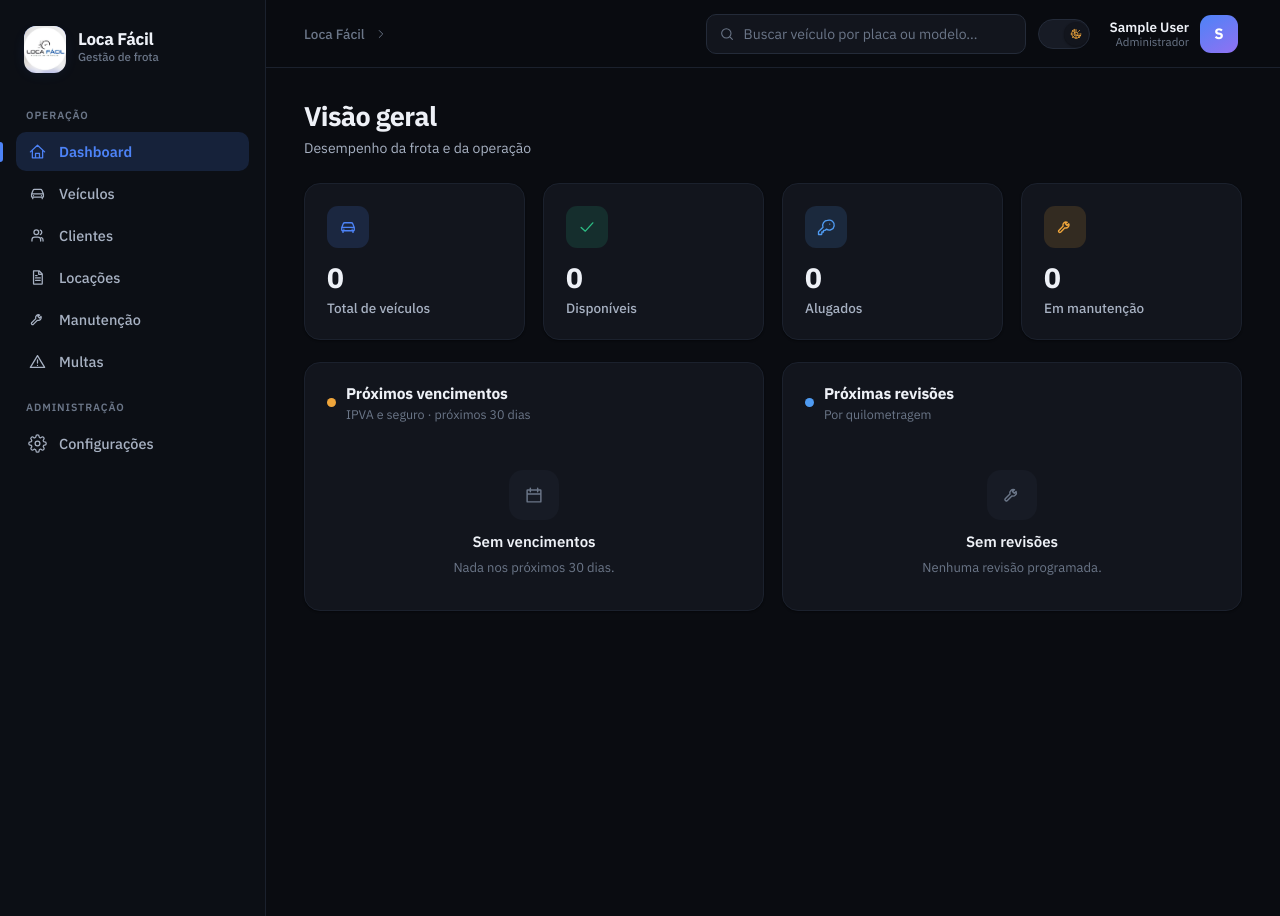
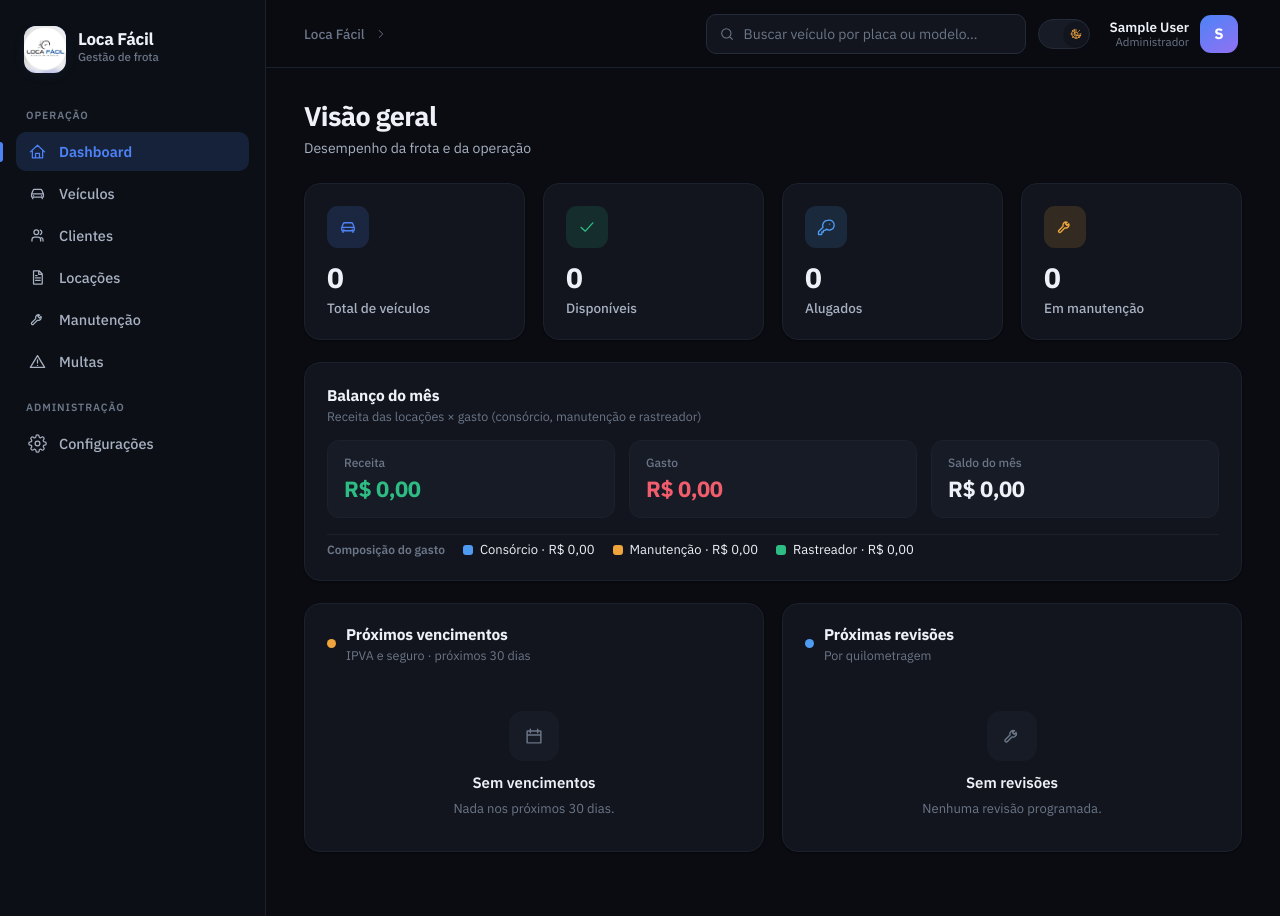
Before and after one commit to Maldinni/Locadora-app, a Django app: page / in a window 1280 px wide. Run offline with Django 5.2, Linux system fonts and the light colour scheme; the visitor is signed in with stand-in values (Sample User, id 1); data that the repository does not hold is empty; some libraries are stand-ins or nearby versions.

Commit message:
[FEATURE] Dashboard: balanco simples do mes (receita x gasto)
Adiciona um card de balanco do mes corrente, visivel apenas para Admin:
receita das locacoes x gasto (consorcio/prestacao, manutencao e
rastreador), com o saldo e a composicao do gasto.

Usa apenas dados ja registrados no sistema; sem graficos/Chart.js para
manter a versao enxuta do VPS pequeno.

```diff
--- a/locadora/views.py
+++ b/locadora/views.py
@@ -1,10 +1,14 @@
 """View do dashboard (página inicial)."""
 from datetime import timedelta
+from decimal import Decimal
 
 from django.contrib.auth.mixins import LoginRequiredMixin
 from django.utils import timezone
 from django.views.generic import TemplateView
 
+from apps.accounts.mixins import is_admin
+from apps.locacoes.models import Locacao
+from apps.manutencao.models import Manutencao
 from apps.veiculos.models import Veiculo
 
 
@@ -63,4 +67,49 @@ class DashboardView(LoginRequiredMixin, TemplateView):
         revisoes.sort(key=lambda x: x["km_restante"])
         ctx["revisoes"] = revisoes[:3]
 
+        # ---- Balanço mensal (somente admin) ----
+        # Receita × Gasto do mês corrente. O gasto é composto pelos custos que o
+        # sistema já registra: consórcio/prestação (parcela mensal dos veículos
+        # ainda em pagamento), manutenção (custos do mês) e rastreador (mensal).
+        if is_admin(self.request.user):
+            inicio_mes = hoje.replace(day=1)
+
+            # Custos recorrentes mensais (fixos): consórcio + rastreador.
+            ativos = veiculos.exclude(status=Veiculo.Status.VENDIDO)
+            consorcio_mes = sum(
+                (v.valor_parcela for v in ativos
+                 if v.valor_parcela and (v.parcelas_faltantes is None or v.parcelas_faltantes > 0)),
+                Decimal("0.00"),
+            )
+            rastreador_mes = sum(
+                (v.valor_rastreador for v in ativos if v.tem_rastreador and v.valor_rastreador),
+                Decimal("0.00"),
+            )
+
+            # Manutenção do mês corrente (variável).
+            manutencao_mes = sum(
+                (m.custo for m in Manutencao.objects.filter(
+                    data__gte=inicio_mes, data__lte=hoje
+                )),
+                Decimal("0.00"),
+            )
+
+            # Receita do mês: contratos com retirada no mês.
+            receita_mes = sum(
+                (loc.valor_total for loc in Locacao.objects.filter(
+                    data_retirada__date__gte=inicio_mes, data_retirada__date__lte=hoje
+                )),
+                Decimal("0.00"),
+            )
+
+            gasto_mes = consorcio_mes + rastreador_mes + manutencao_mes
+            ctx["balanco"] = {
+                "receita": receita_mes,
+                "gasto": gasto_mes,
+                "saldo": receita_mes - gasto_mes,
+                "consorcio": consorcio_mes,
+                "manutencao": manutencao_mes,
+                "rastreador": rastreador_mes,
+            }
+
         return ctx
--- a/static/css/custom.css
+++ b/static/css/custom.css
@@ -372,6 +372,16 @@ select.form-control {
 .rev__hero-label { font-size: 11.5px; color: var(--text-subtle); font-weight: 500; }
 .rev__hero-value { font-size: 21px; font-weight: 700; letter-spacing: -.02em; color: var(--text); }
 
+/* balanço do mês (card simples) */
+.bal-grid { display: grid; grid-template-columns: repeat(3, 1fr); gap: 14px; margin: 16px 0; }
+@media (max-width: 640px) { .bal-grid { grid-template-columns: 1fr; } }
+.bal-box { display: flex; flex-direction: column; gap: 4px; padding: 14px 16px; border: 1px solid var(--border-soft); border-radius: 12px; background: var(--surface-2, transparent); }
+.bal-box__label { font-size: 12px; color: var(--text-subtle); font-weight: 500; }
+.bal-box__val { font-size: 22px; font-weight: 700; letter-spacing: -.02em; }
+.bal-comp { display: flex; flex-wrap: wrap; align-items: center; gap: 8px 18px; padding-top: 6px; border-top: 1px solid var(--border-soft); }
+.bal-comp__title { font-size: 12px; color: var(--text-subtle); font-weight: 600; }
+.bal-comp__item { display: inline-flex; align-items: center; gap: 7px; font-size: 13px; color: var(--text); }
+
 /* ---------- Badges / tags / plate ---------- */
 .badge { display: inline-flex; align-items: center; gap: 6px; font-size: 12.5px; font-weight: 600; padding: 4px 10px; border-radius: 99px; line-height: 1.1; white-space: nowrap; }
 .badge--sm { font-size: 11.5px; padding: 3px 8px; }
--- a/templates/dashboard.html
+++ b/templates/dashboard.html
@@ -19,6 +19,40 @@
     {% include "partials/stat_card.html" with label="Alugados" valor=alugados tone="info" icon="key" %}
     {% include "partials/stat_card.html" with label="Em manutenção" valor=em_manutencao tone="warning" icon="wrench" %}
   </div>
+
+  {% if usuario_is_admin %}
+  <!-- Balanço do mês: Receita × Gasto -->
+  <div class="card card--pad">
+    <div class="sec-head">
+      <div class="sec-head__l">
+        <div>
+          <h3 class="sec-title">Balanço do mês</h3>
+          <p class="sec-sub">Receita das locações × gasto (consórcio, manutenção e rastreador)</p>
+        </div>
+      </div>
+    </div>
+    <div class="bal-grid">
+      <div class="bal-box">
+        <span class="bal-box__label">Receita</span>
+        <span class="bal-box__val" style="color: var(--success);">{{ balanco.receita|brl }}</span>
+      </div>
+      <div class="bal-box">
+        <span class="bal-box__label">Gasto</span>
+        <span class="bal-box__val" style="color: var(--danger);">{{ balanco.gasto|brl }}</span>
+      </div>
+      <div class="bal-box">
+        <span class="bal-box__label">Saldo do mês</span>
+        <span class="bal-box__val" style="color: {% if balanco.saldo < 0 %}var(--danger){% else %}var(--text){% endif %};">{{ balanco.saldo|brl }}</span>
+      </div>
+    </div>
+    <div class="bal-comp">
+      <span class="bal-comp__title">Composição do gasto</span>
+      <span class="bal-comp__item"><span class="legend__dot" style="background: var(--info);"></span>Consórcio · {{ balanco.consorcio|brl }}</span>
+      <span class="bal-comp__item"><span class="legend__dot" style="background: var(--warning);"></span>Manutenção · {{ balanco.manutencao|brl }}</span>
+      <span class="bal-comp__item"><span class="legend__dot" style="background: var(--success);"></span>Rastreador · {{ balanco.rastreador|brl }}</span>
+    </div>
+  </div>
+  {% endif %}
 
   <!-- Alertas -->
   <div class="grid grid-2">
```
Also changed, not shown: apps/accounts/tests.py (+7 -7 lines), README.md.
